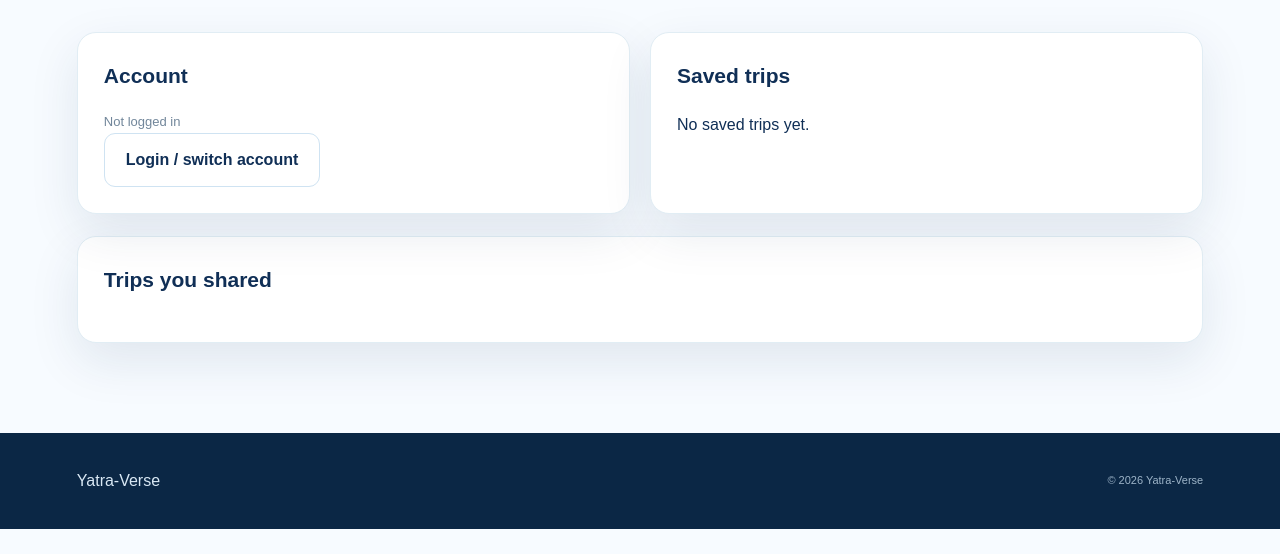
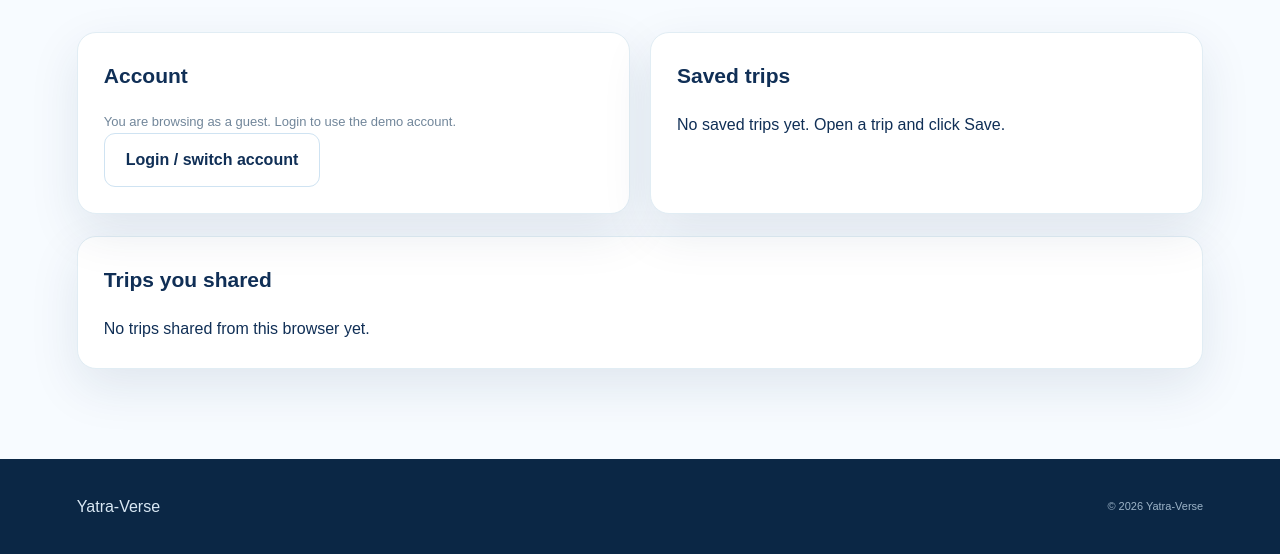
Before and after one commit to uditya001/Yatra-Verse, a plain HTML site: page dashboard.html in a window 1280 px wide. Shown: the part 286-840 px from the top of the page. Before the commit the page ends 815 px from the top, so only its background shows below. Drawn offline with Linux system fonts and the light colour scheme; files that its build step writes are made by us from their sources.

Commit message:
Fix paths for CSS and JS in dashboard.html
Updated stylesheet link and script source paths.

```diff
--- a/dashboard.html
+++ b/dashboard.html
@@ -1 +1 @@
-<!DOCTYPE html><html lang="en"><head><meta charset="UTF-8"><meta name="viewport" content="width=device-width,initial-scale=1"><title>Dashboard | Yatra-Verse</title><link rel="stylesheet" href="css/style.css"></head><body><header class="site-header"><a class="brand" href="index.html"><span class="brand-mark">Y</span><span>Yatra<span class="brand-red">-Verse</span><small>TRAVEL FROM EXPERIENCE</small></span></a><button class="menu-toggle">☰</button><nav class="nav"><a href="index.html">Home</a><a href="trips.html">Explore Trips</a><a href="budget.html">Budget Planner</a><a href="submit-trip.html">Share a Trip</a><a class="active" href="dashboard.html">Dashboard</a></nav><button class="btn btn-small" id="logout-btn">Logout</button></header><main class="page-main"><div class="page-title"><span class="eyebrow">YOUR SPACE</span><h1>Welcome, <em id="dash-name">traveler</em></h1><p>Your saved trips and locally submitted demo records.</p></div><div class="dashboard-grid"><section class="panel"><h2>Account</h2><p id="dash-email" class="muted">Not logged in</p><a class="btn btn-outline" href="login.html">Login / switch account</a></section><section class="panel"><h2>Saved trips</h2><div id="saved-trips">No saved trips yet.</div></section></div><section class="panel"><h2>Trips you shared</h2><div id="my-trips"></div></section></main><footer class="footer"><a href="index.html">Yatra-Verse</a><p>© 2026 Yatra-Verse</p></footer><script src="js/app.js"></script></body></html>
+<!DOCTYPE html><html lang="en"><head><meta charset="UTF-8"><meta name="viewport" content="width=device-width,initial-scale=1"><title>Dashboard | Yatra-Verse</title><link rel="stylesheet" href="style.css"></head><body><header class="site-header"><a class="brand" href="index.html"><span class="brand-mark">Y</span><span>Yatra<span class="brand-red">-Verse</span><small>TRAVEL FROM EXPERIENCE</small></span></a><button class="menu-toggle">☰</button><nav class="nav"><a href="index.html">Home</a><a href="trips.html">Explore Trips</a><a href="budget.html">Budget Planner</a><a href="submit-trip.html">Share a Trip</a><a class="active" href="dashboard.html">Dashboard</a></nav><button class="btn btn-small" id="logout-btn">Logout</button></header><main class="page-main"><div class="page-title"><span class="eyebrow">YOUR SPACE</span><h1>Welcome, <em id="dash-name">traveler</em></h1><p>Your saved trips and locally submitted demo records.</p></div><div class="dashboard-grid"><section class="panel"><h2>Account</h2><p id="dash-email" class="muted">Not logged in</p><a class="btn btn-outline" href="login.html">Login / switch account</a></section><section class="panel"><h2>Saved trips</h2><div id="saved-trips">No saved trips yet.</div></section></div><section class="panel"><h2>Trips you shared</h2><div id="my-trips"></div></section></main><footer class="footer"><a href="index.html">Yatra-Verse</a><p>© 2026 Yatra-Verse</p></footer><script src="app.js"></script></body></html>
```
